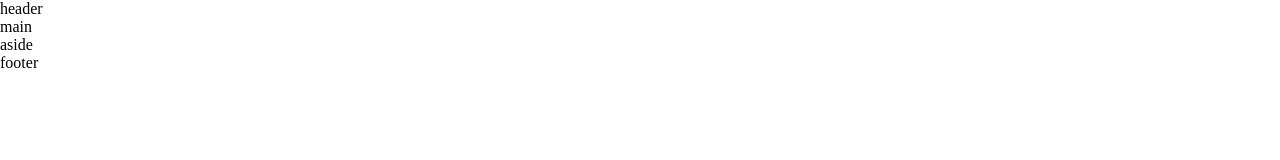
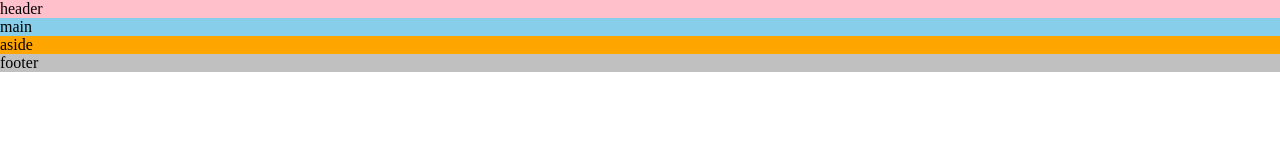
Before and after one commit to Channelsu/flex_box, a plain HTML site: page index.html in a window 1280 px wide. Drawn offline with Linux system fonts and the light colour scheme.

Commit message:
各boxに色を付帯

```diff
--- a/css/style.css
+++ b/css/style.css
@@ -1,3 +1,19 @@
 body {
   margin: 0;
 }
+
+header {
+  background: pink;
+}
+
+main {
+  background: skyblue;
+}
+
+aside {
+  background: orange;
+}
+
+footer {
+  background: silver;
+}
```
